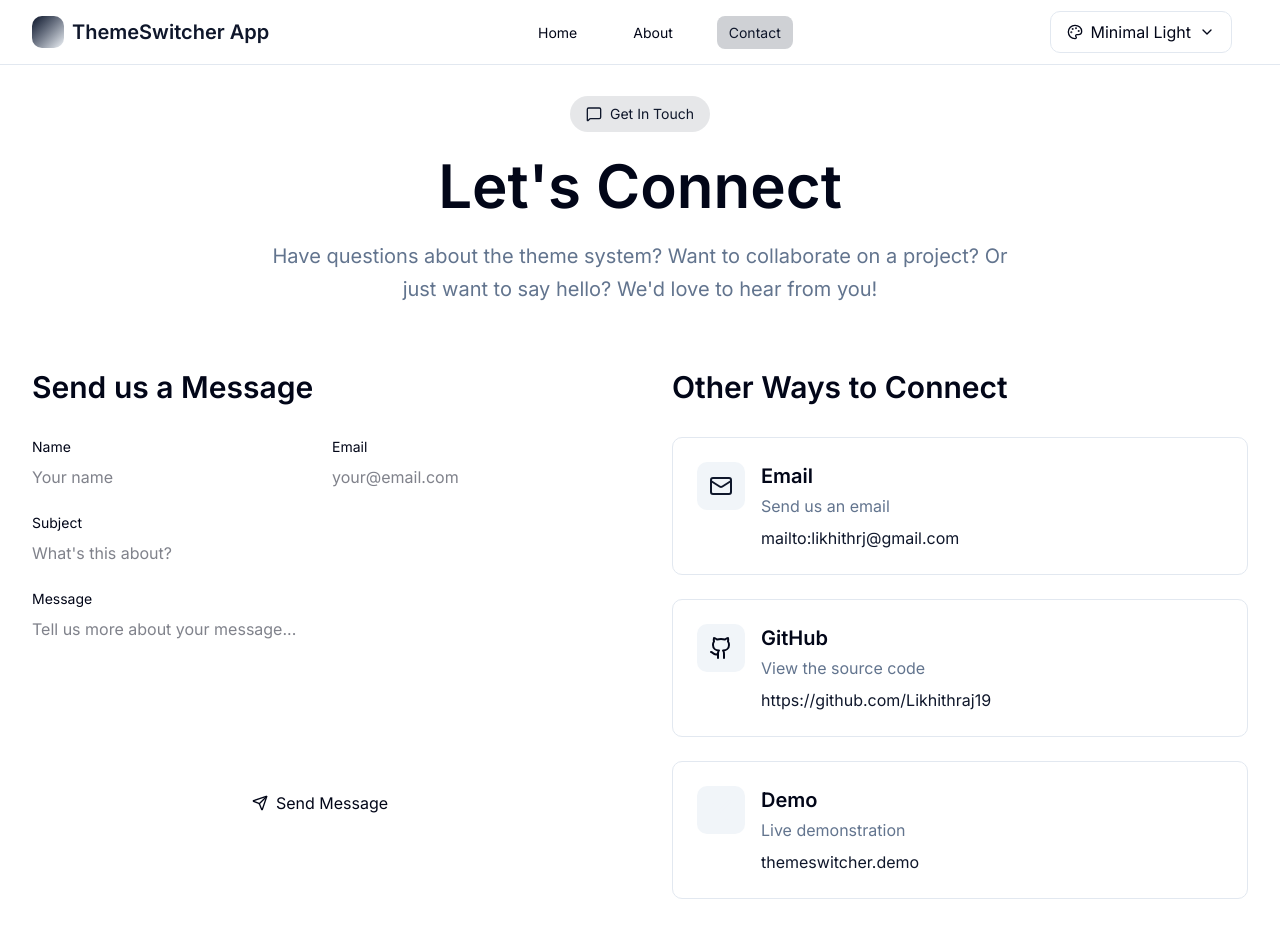
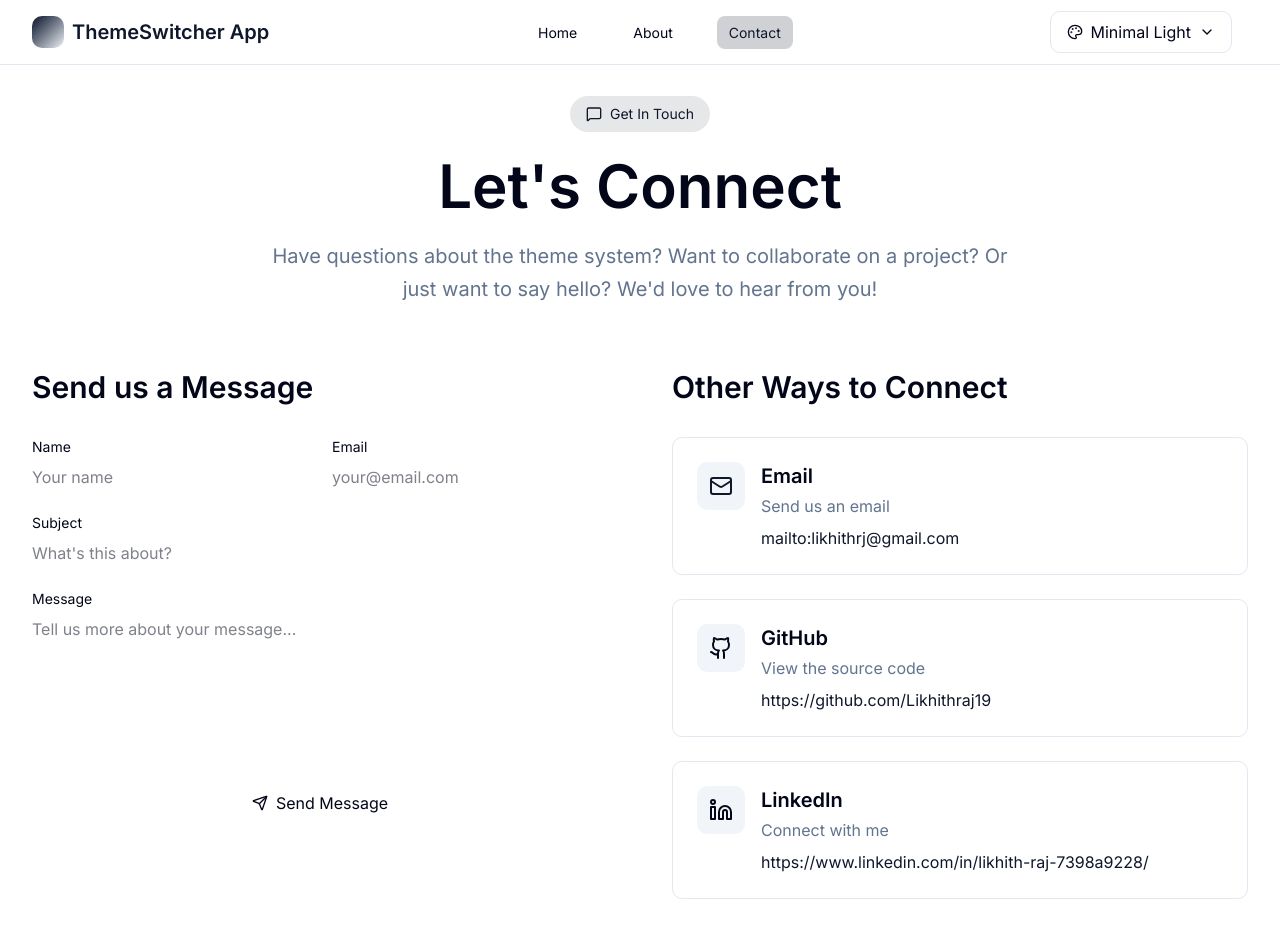
Before and after one commit to Likhithraj19/Hipster-Frontend-Assessment, a React (Vite) app: page /contact in a window 1280 px wide. Built offline with nearby package versions, Linux system fonts and the light colour scheme.

Commit message:
[UPDATE] Replace ExternalLink with LinkedIn icon and update link details in Contact page

```diff
--- a/src/pages/Contact.tsx
+++ b/src/pages/Contact.tsx
@@ -1,6 +1,6 @@
 import React, { useState } from 'react';
 import { motion } from 'framer-motion';
-import { Mail, MessageSquare, Send, CheckCircle, Github, ExternalLink } from 'lucide-react';
+import { Mail, MessageSquare, Send, CheckCircle, Github, Linkedin } from 'lucide-react';
 import { useTheme } from '../context/ThemeContext';
 import { Link } from 'react-router';
 
@@ -45,11 +45,11 @@ export const Contact: React.FC = () => {
       color: 'text-foreground'
     },
     {
-      icon: ExternalLink,
-      title: 'Demo',
-      description: 'Live demonstration',
-      value: 'themeswitcher.demo',
-      color: 'text-accent'
+      icon: Linkedin,
+      title: 'LinkedIn',
+      description: 'Connect with me',
+      value: 'https://www.linkedin.com/in/likhith-raj-7398a9228/',
+      color: 'text-foreground'
     }
   ];
 
```
